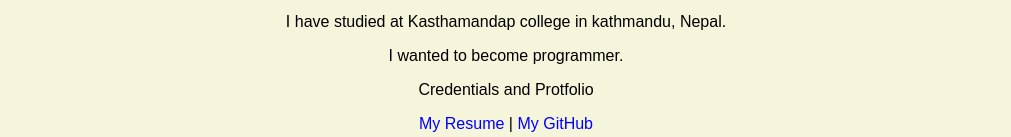
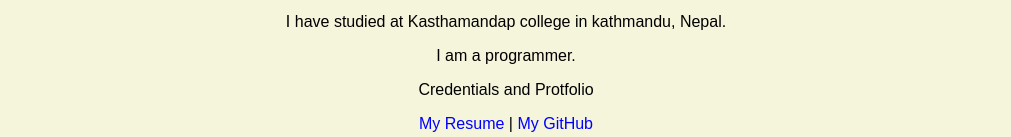
Before and after one commit to saroj-git/portfolio, a plain HTML site: page index.html in a window 1280 px wide. Shown: the part 624-761 px from the top of the page, without its empty margins (134-1145 px from the left). Drawn offline with Linux system fonts and the light colour scheme.

Commit message:
Update index.html

```diff
--- a/index.html
+++ b/index.html
@@ -20,7 +20,7 @@
         <h2>About Me</h2>
         <p>I am a student</p>
         <p>I have studied at Kasthamandap college in kathmandu, Nepal.</p>
-        <p>I wanted to become  programmer.</p>
+        <p>I am a programmer.</p>
 
         <p>Credentials and Protfolio</p>
         <p><a href="resume.html">My Resume</a> | <a href="https://github.com/saroj-git">My GitHub<a></p>
```
